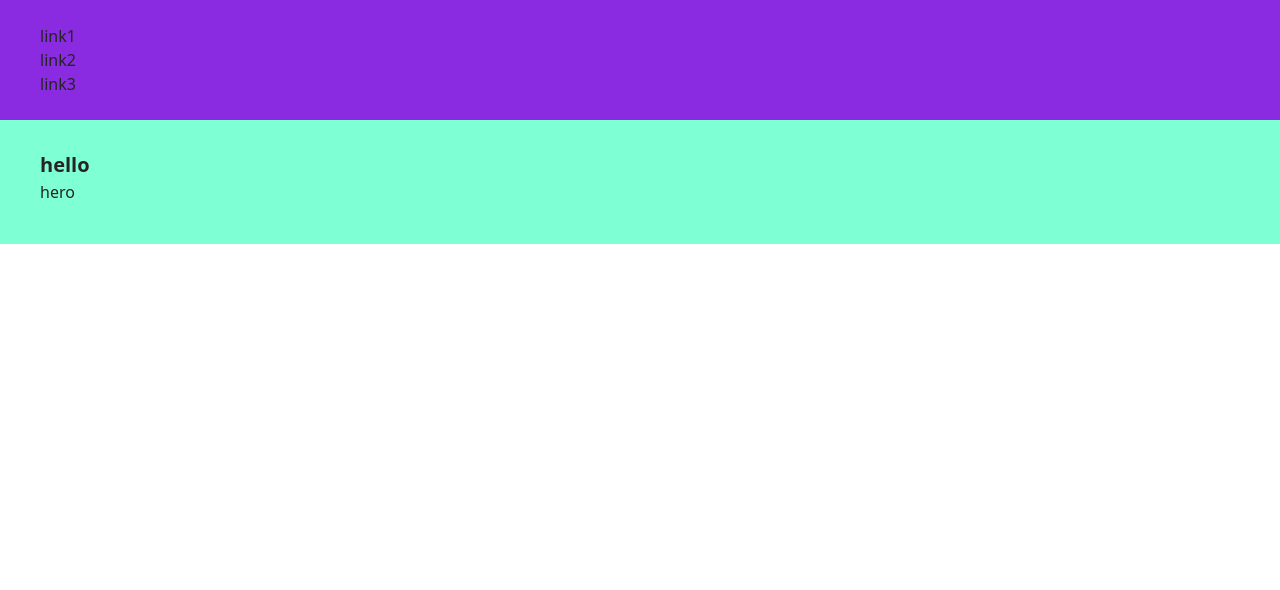
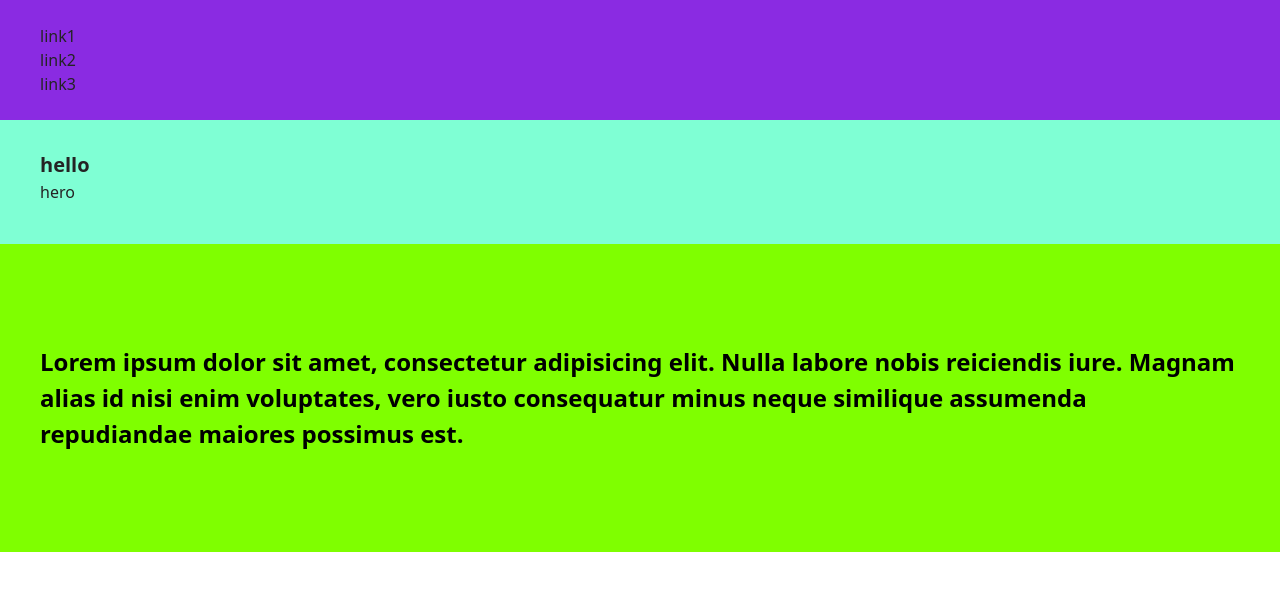
Before and after one commit to ValerieLeonidova/group-11-12, a website built with Vite: page src/index.html in a window 1280 px wide. Built offline with nearby package versions, Linux system fonts and the light colour scheme.

Commit message:
add about section

```diff
--- a/src/css/about.css
+++ b/src/css/about.css
@@ -0,0 +1,4 @@
+.about {
+    background-color: chartreuse;
+    color: black;
+}
--- a/src/partials/about.html
+++ b/src/partials/about.html
@@ -1,3 +1,10 @@
-<section class="section">
-    <div class="container"></div>
+<section class="section about">
+  <div class="container">
+    <h2 class="about-title">
+      Lorem ipsum dolor sit amet, consectetur adipisicing elit. Nulla labore
+      nobis reiciendis iure. Magnam alias id nisi enim voluptates, vero iusto
+      consequatur minus neque similique assumenda repudiandae maiores possimus
+      est.
+    </h2>
+  </div>
 </section>
```
